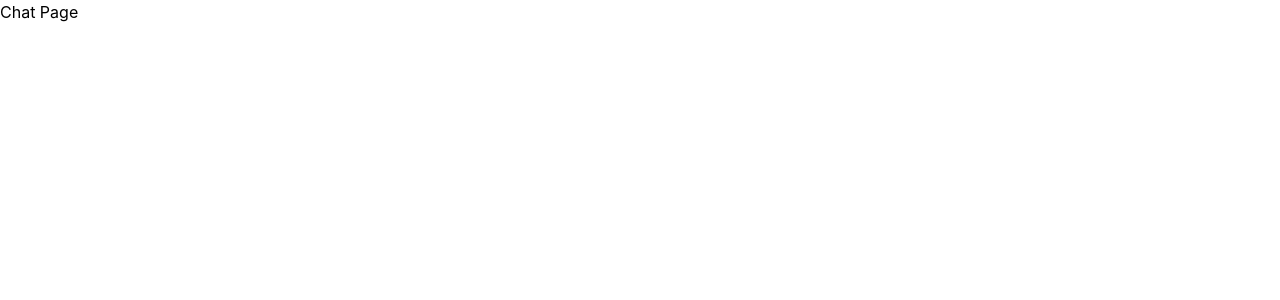
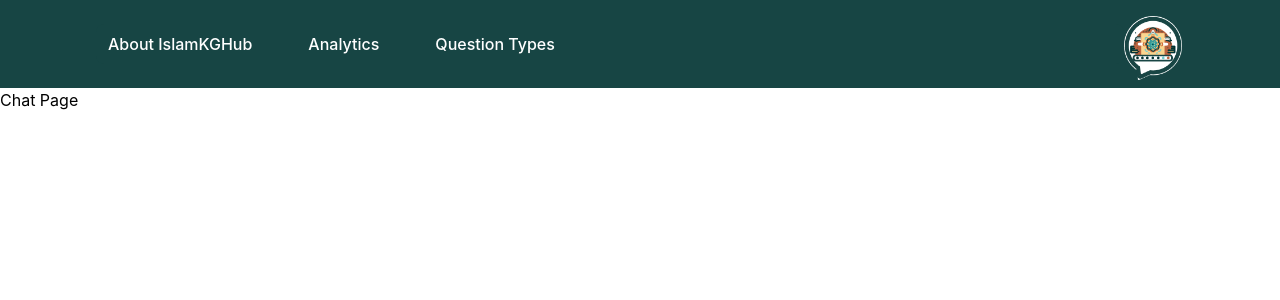
Before and after one commit to umarwaseeem/islam-kg-hub-frontend, a React (Create React App) app: page /chat in a window 1280 px wide. Shown: the top 300 px of the page. Built offline with nearby package versions, Linux system fonts and the light colour scheme.

Commit message:
Add Navbar component to ChatPage.jsx and extend colors in tailwind.config.js

```diff
--- /dev/null
+++ b/src/components/Navbar.jsx
@@ -0,0 +1,39 @@
+import React, { useState } from 'react';
+
+export default function Navbar() {
+    const [menuOpen, setMenuOpen] = useState(false);
+
+    const toggleMenu = () => {
+        setMenuOpen(!menuOpen);
+    };
+
+    return (
+        <nav className="border-gray-200 bg-customGreen">
+            <div className="md:px-24 flex md:flex-row flex-col items-center mx-auto p-2 bg-customGreen">
+                <div className={`w-full md:block ${menuOpen ? 'block' : 'hidden'}`} id="navbar-default">
+                    <ul className="font-medium flex flex-col p-4 md:p-0 mt-4 border bg-customGreen border-gray-100 rounded-lg md:flex-row md:space-x-8 rtl:space-x-reverse md:mt-0 md:border-0">
+                        <li>
+                            <a href="/about" className="block py-2 px-3 text-white hover:text-customYellow">About IslamKGHub</a>
+                        </li>
+                        <li>
+                            <a href="/analytics" className="block py-2 px-3 text-white hover:text-customYellow">Analytics</a>
+                        </li>
+                        <li>
+                            <a href="/question-types" className="block py-2 px-3 text-white hover:text-customYellow">Question Types</a>
+                        </li>
+                    </ul>
+                </div>
+                <div className="flex flex-row md:w-16 w-full justify-between items-center mt-2">
+                    <button onClick={toggleMenu} type="button" className="inline-flex items-center p-2 w-10 h-10 justify-center text-sm text-gray-500 rounded-lg md:hidden hover:bg-gray-100 focus:outline-none focus:ring-2 focus:ring-gray-200 dark:text-gray-400 dark:hover:bg-gray-700 dark:focus:ring-gray-600" aria-controls="navbar-default" aria-expanded="false">
+                        <svg className={`w-5 h-5 ${menuOpen ? 'transform rotate-180' : ''}`} aria-hidden="true" xmlns="http://www.w3.org/2000/svg" fill="none" viewBox="0 0 17 14">
+                            <path stroke="currentColor" strokeLinecap="round" strokeLinejoin="round" strokeWidth="2" d="M1 1h15M1 7h15M1 13h15" />
+                        </svg>
+                    </button>
+                    <a href="/" className="flex items-center space-x-3 rtl:space-x-reverse">
+                        <img src="logo.png" className="h-16" alt="IslamKGHub Logo" />
+                    </a>
+                </div>
+            </div>
+        </nav>
+    );
+}
--- a/src/routes/ChatPage.jsx
+++ b/src/routes/ChatPage.jsx
@@ -1,8 +1,10 @@
 import React from 'react';
+import Navbar from '../components/Navbar';
 
 function ChatPage() {
     return (
         <div>
+            <Navbar />
             <h1>Chat Page</h1>
         </div>
     );
--- a/tailwind.config.js
+++ b/tailwind.config.js
@@ -4,7 +4,12 @@
     "./src/**/*.{js,jsx,ts,tsx}",
   ],
   theme: {
-    extend: {},
+    extend: {
+      colors: {
+        customGreen: '#174544',
+        customYellow: '#FBD590'
+      },
+    },
   },
   plugins: [],
 }
```
